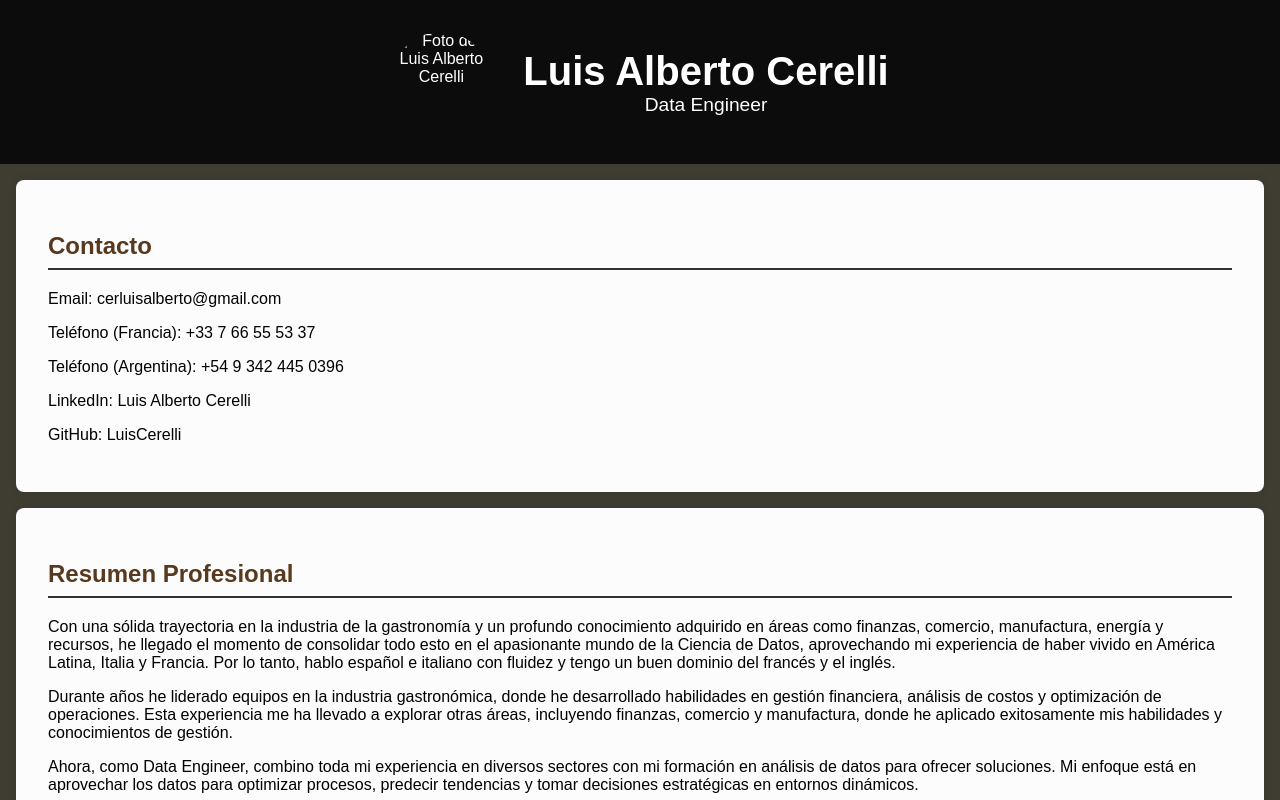
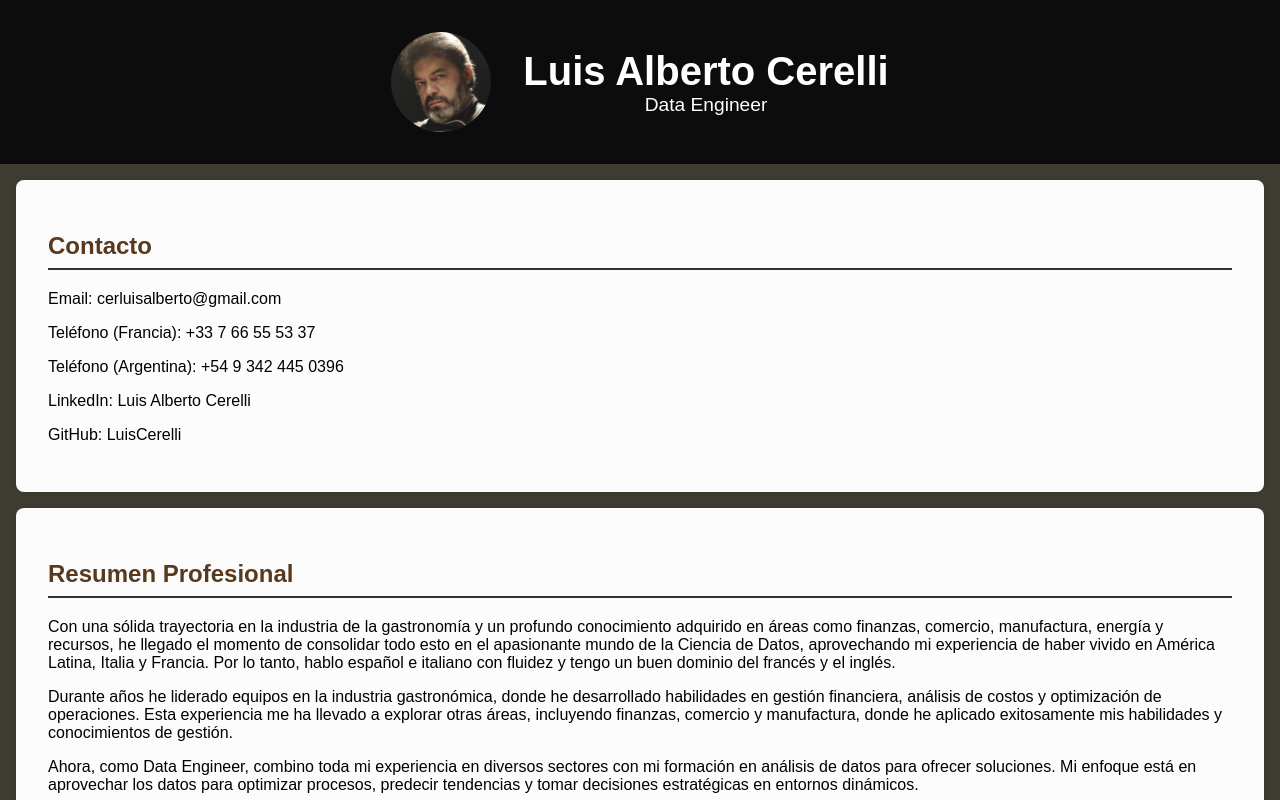
Before and after one commit to LuisCerelli/PortfolioLuis, a plain HTML site: page index.html in a window 1280 px wide. Shown: the top 800 px of the page. Drawn offline with Linux system fonts and the light colour scheme; a script that the page names is missing.

Commit message:
actualizando Fotografia

```diff
--- a/index.html
+++ b/index.html
@@ -9,7 +9,7 @@
 <body>
     <header>
         <div class="header-container">
-            <img src="fotitoLuis.jpg" alt="Foto de Luis Alberto Cerelli" class="profile-pic">
+            <img src="FPLuis.jpg" alt="Foto de Luis Alberto Cerelli" class="profile-pic">
             <div class="header-text">
                 <h1>Luis Alberto Cerelli</h1>
                 <p>Data Engineer</p>
```
